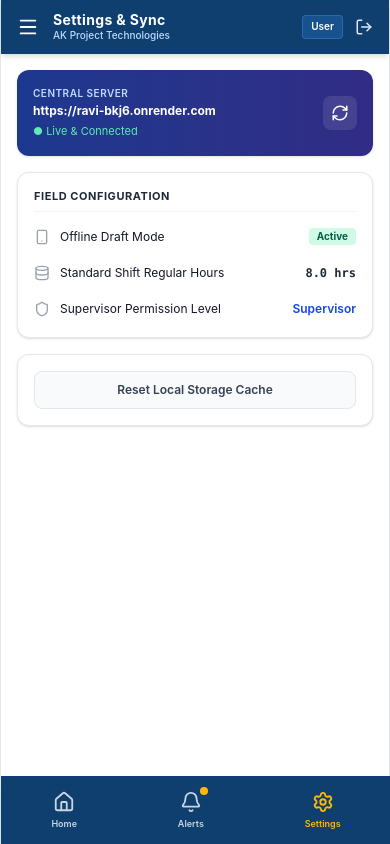
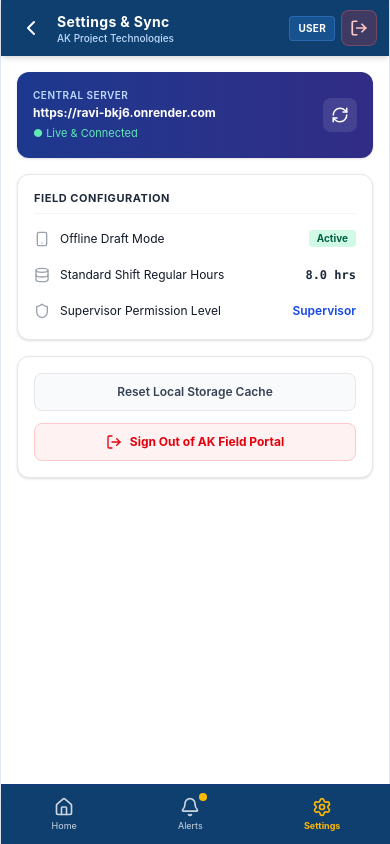
Before and after one commit to subashrajai1999-dotcom/ak-mobile-timesheet, a React (Vite) app: page /settings in a window 390 px wide. Built offline with nearby package versions, Linux system fonts and the light colour scheme; sample sign-in values are in the browser's storage.

Commit message:
feat: redesign mobile header with non-overlapping role badge & comfortable logout button, in-app sign out modal, and interactive login security Captcha

```diff
--- a/src/components/layout/MobileLayout.tsx
+++ b/src/components/layout/MobileLayout.tsx
@@ -1,6 +1,6 @@
-import React from "react";
+import React, { useState } from "react";
 import { useNavigate, useLocation } from "react-router-dom";
-import { Menu, LogOut, Home, Bell, Settings } from "lucide-react";
+import { Menu, LogOut, Home, Bell, Settings, ChevronLeft, AlertTriangle } from "lucide-react";
 import { getAuth, clearAuth } from "../../services/api";
 
 interface MobileLayoutProps {
@@ -15,16 +15,29 @@ export default function MobileLayout({
   const navigate = useNavigate();
   const location = useLocation();
   const user = getAuth();
+  const [showLogoutModal, setShowLogoutModal] = useState(false);
 
-  const handleLogout = () => {
-    if (window.confirm("Sign out of AK Field Portal?")) {
-      clearAuth();
-      navigate("/login", { replace: true });
-    }
+  const isHome = location.pathname === "/";
+
+  const handleConfirmLogout = () => {
+    setShowLogoutModal(false);
+    clearAuth();
+    navigate("/login", { replace: true });
   };
 
-  // Derive short role label
-  const roleLabel =
+  // Short role acronym & full label
+  const roleShort =
+    user?.role === "SUPERVISOR"
+      ? "SUP"
+      : user?.role === "SITE_ENGINEER"
+      ? "SE"
+      : user?.role === "PROJECT_MANAGER"
+      ? "PM"
+      : user?.role === "ADMIN"
+      ? "ADMIN"
+      : "USER";
+
+  const roleFull =
     user?.role === "SUPERVISOR"
       ? "Supervisor"
       : user?.role === "SITE_ENGINEER"
@@ -33,44 +46,54 @@ export default function MobileLayout({
       ? "Project Manager"
       : user?.role === "ADMIN"
       ? "Admin"
-      : user?.role || "User";
+      : user?.role || "Staff";
 
   return (
     <div className="min-h-screen bg-slate-900 flex justify-center">
       {/* Mobile Frame */}
       <div className="w-full max-w-md bg-white min-h-screen flex flex-col shadow-2xl relative border-x border-slate-200">
 
-        {/* Top Header Bar */}
-        <header className="bg-[#0f3f6e] text-white px-3 py-3 flex items-center justify-between sticky top-0 z-40 shadow-md">
-          <div className="flex items-center gap-2.5">
+        {/* Top Header Bar - Optimized for mobile width without overlapping */}
+        <header className="bg-[#0f3f6e] text-white px-3 py-2.5 flex items-center justify-between sticky top-0 z-40 shadow-md">
+          {/* Left section: Navigation + Title */}
+          <div className="flex items-center gap-2 min-w-0 flex-1">
             <button
-              onClick={() => navigate("/")}
-              className="p-1 hover:bg-white/10 rounded transition-colors"
-              title="Home"
+              type="button"
+              onClick={() => (isHome ? navigate("/") : navigate(-1))}
+              className="w-9 h-9 flex items-center justify-center hover:bg-white/10 active:bg-white/20 rounded-lg transition-colors flex-shrink-0"
+              title={isHome ? "Menu" : "Back"}
             >
-              <Menu size={22} />
+              {isHome ? <Menu size={22} /> : <ChevronLeft size={24} />}
             </button>
-            <div>
-              <h1 className="text-sm font-bold tracking-wide leading-none">{title}</h1>
-              <p className="text-[10px] text-blue-200 font-medium leading-tight mt-0.5">
+            <div className="min-w-0 flex-1">
+              <h1 className="text-sm font-bold tracking-wide leading-tight truncate">
+                {title}
+              </h1>
+              <p className="text-[10px] text-blue-200 font-medium leading-none truncate mt-0.5">
                 AK Project Technologies
               </p>
             </div>
           </div>
 
-          <div className="flex items-center gap-2 text-xs">
-            {/* Role Badge */}
-            <div className="flex items-center bg-[#17528e] px-2 py-1 rounded text-white font-semibold border border-blue-400/30 max-w-[90px]">
-              <span className="truncate text-[10px]">{roleLabel}</span>
+          {/* Right section: Role badge + Big Logout Button */}
+          <div className="flex items-center gap-1.5 flex-shrink-0 ml-2">
+            {/* Role Badge - Compact with full title tooltip */}
+            <div
+              className="bg-[#17528e] border border-blue-400/30 px-2 py-1 rounded text-white font-bold text-[10px] tracking-wide"
+              title={`Role: ${roleFull}`}
+            >
+              {roleShort}
             </div>
 
-            {/* Logout Icon */}
+            {/* Logout Button - Generous 38x38px touch target with high contrast */}
             <button
-              onClick={handleLogout}
-              className="p-1 text-slate-200 hover:text-red-300 transition-colors"
+              type="button"
+              onClick={() => setShowLogoutModal(true)}
+              className="w-9 h-9 flex items-center justify-center rounded-lg bg-red-500/20 hover:bg-red-500 active:bg-red-600 text-red-200 hover:text-white border border-red-400/30 transition-all cursor-pointer"
               title="Sign Out"
+              aria-label="Sign Out"
             >
-              <LogOut size={18} />
+              <LogOut size={18} strokeWidth={2.3} />
             </button>
           </div>
         </header>
@@ -81,39 +104,73 @@ export default function MobileLayout({
         </main>
 
         {/* Fixed Bottom Navigation */}
-        <nav className="fixed bottom-0 w-full max-w-md bg-[#0f3f6e] text-white border-t border-blue-900/50 flex items-center justify-around py-2.5 z-40 shadow-lg">
+        <nav className="fixed bottom-0 w-full max-w-md bg-[#0f3f6e] text-white border-t border-blue-900/50 flex items-center justify-around py-2 z-40 shadow-lg">
           <button
+            type="button"
             onClick={() => navigate("/")}
-            className={`flex flex-col items-center gap-1 py-1 px-4 transition-colors ${
-              location.pathname === "/" ? "text-amber-400" : "text-slate-300 hover:text-white"
+            className={`flex flex-col items-center gap-0.5 py-1 px-4 transition-colors ${
+              location.pathname === "/" ? "text-amber-400 font-bold" : "text-slate-300 hover:text-white"
             }`}
           >
-            <Home size={22} />
-            <span className="text-[9px] font-semibold">Home</span>
+            <Home size={20} />
+            <span className="text-[9px]">Home</span>
           </button>
 
           <button
+            type="button"
             onClick={() => navigate("/approvals")}
-            className={`flex flex-col items-center gap-1 py-1 px-4 relative transition-colors ${
-              location.pathname === "/approvals" ? "text-amber-400" : "text-slate-300 hover:text-white"
+            className={`flex flex-col items-center gap-0.5 py-1 px-4 relative transition-colors ${
+              location.pathname === "/approvals" ? "text-amber-400 font-bold" : "text-slate-300 hover:text-white"
             }`}
           >
-            <Bell size={22} />
-            <span className="text-[9px] font-semibold">Alerts</span>
+            <Bell size={20} />
+            <span className="text-[9px]">Alerts</span>
             <span className="absolute top-0 right-3 w-2 h-2 bg-amber-400 rounded-full" />
           </button>
 
           <button
+            type="button"
             onClick={() => navigate("/settings")}
-            className={`flex flex-col items-center gap-1 py-1 px-4 transition-colors ${
-              location.pathname === "/settings" ? "text-amber-400" : "text-slate-300 hover:text-white"
+            className={`flex flex-col items-center gap-0.5 py-1 px-4 transition-colors ${
+              location.pathname === "/settings" ? "text-amber-400 font-bold" : "text-slate-300 hover:text-white"
             }`}
           >
-            <Settings size={22} />
-            <span className="text-[9px] font-semibold">Settings</span>
+            <Settings size={20} />
+            <span className="text-[9px]">Settings</span>
           </button>
         </nav>
       </div>
+
+      {/* In-App Logout Confirmation Modal (replaces browser confirm dialog) */}
+      {showLogoutModal && (
+        <div className="fixed inset-0 z-50 flex items-center justify-center p-4 bg-black/60 backdrop-blur-xs animate-fade-in">
+          <div className="bg-white rounded-2xl max-w-xs w-full p-5 shadow-2xl border border-gray-100 text-center animate-scale-up">
+            <div className="w-12 h-12 rounded-full bg-red-100 text-red-600 flex items-center justify-center mx-auto mb-3">
+              <AlertTriangle size={24} />
+            </div>
+            <h3 className="text-base font-bold text-gray-900">Sign Out</h3>
+            <p className="text-xs text-gray-500 mt-1 mb-5">
+              Are you sure you want to sign out of AK Field Portal?
+            </p>
+            <div className="grid grid-cols-2 gap-2.5">
+              <button
+                type="button"
+                onClick={() => setShowLogoutModal(false)}
+                className="py-2.5 px-3 rounded-xl border border-gray-200 text-gray-700 font-semibold text-xs hover:bg-gray-50 active:bg-gray-100 transition-colors"
+              >
+                Cancel
+              </button>
+              <button
+                type="button"
+                onClick={handleConfirmLogout}
+                className="py-2.5 px-3 rounded-xl bg-red-600 hover:bg-red-700 active:bg-red-800 text-white font-bold text-xs shadow-md shadow-red-600/20 transition-all"
+              >
+                Sign Out
+              </button>
+            </div>
+          </div>
+        </div>
+      )}
     </div>
   );
 }
--- a/src/pages/LoginPage.tsx
+++ b/src/pages/LoginPage.tsx
@@ -1,23 +1,58 @@
-import { useState, type FormEvent } from "react";
+import { useState, useEffect, type FormEvent } from "react";
 import { useNavigate } from "react-router-dom";
 import { loginApi, saveAuth } from "../services/api";
-import { Lock, Mail, Eye, EyeOff, Loader2 } from "lucide-react";
+import { Lock, Mail, Eye, EyeOff, Loader2, RotateCw, ShieldCheck } from "lucide-react";
+
+// Generate a random 5-character alphanumeric captcha
+function generateCaptcha(): string {
+  const chars = "23456789ABCDEFGHJKLMNPQRSTUVWXYZ"; // exclude 0, O, 1, I for clarity
+  let result = "";
+  for (let i = 0; i < 5; i++) {
+    result += chars.charAt(Math.floor(Math.random() * chars.length));
+  }
+  return result;
+}
 
 export default function LoginPage() {
   const navigate = useNavigate();
   const [email, setEmail] = useState("");
   const [password, setPassword] = useState("");
   const [showPwd, setShowPwd] = useState(false);
+  const [captchaCode, setCaptchaCode] = useState("");
+  const [captchaInput, setCaptchaInput] = useState("");
   const [loading, setLoading] = useState(false);
   const [error, setError] = useState("");
 
+  useEffect(() => {
+    refreshCaptcha();
+  }, []);
+
+  const refreshCaptcha = () => {
+    setCaptchaCode(generateCaptcha());
+    setCaptchaInput("");
+  };
+
   const handleLogin = async (e: FormEvent) => {
     e.preventDefault();
+    setError("");
+
     if (!email.trim() || !password.trim()) {
       setError("Please enter your email and password.");
       return;
     }
-    setError("");
+
+    if (!captchaInput.trim()) {
+      setError("Please enter the Captcha code shown.");
+      return;
+    }
+
+    // Case-insensitive captcha comparison
+    if (captchaInput.trim().toUpperCase() !== captchaCode.toUpperCase()) {
+      setError("Incorrect Captcha. Please enter the new code shown.");
+      refreshCaptcha();
+      return;
+    }
+
     setLoading(true);
     try {
       const user = await loginApi(email.trim(), password.trim());
@@ -29,6 +64,7 @@ export default function LoginPage() {
         err?.response?.data?.error ||
         "Login failed. Check your credentials.";
       setError(msg);
+      refreshCaptcha(); // refresh captcha on failed login
     } finally {
       setLoading(false);
     }
@@ -39,79 +75,150 @@ export default function LoginPage() {
       <div className="w-full max-w-sm">
 
         {/* AK Logo / Header Block */}
-        <div className="bg-[#0f3f6e] rounded-2xl px-6 pt-10 pb-8 text-white text-center shadow-2xl mb-6">
+        <div className="bg-[#0f3f6e] rounded-2xl px-6 pt-8 pb-7 text-white text-center shadow-2xl mb-4 border border-blue-800/40">
           {/* AK Logo */}
-          <div className="w-20 h-20 mx-auto rounded-2xl bg-white/10 border-2 border-white/20 flex items-center justify-center mb-4 shadow-inner">
-            <span className="text-3xl font-black tracking-tight text-white">AK</span>
+          <div className="w-16 h-16 mx-auto rounded-2xl bg-white/10 border-2 border-white/20 flex items-center justify-center mb-3 shadow-inner">
+            <span className="text-2xl font-black tracking-tight text-white">AK</span>
           </div>
 
-          <h1 className="text-lg font-bold tracking-wide">AK Field Portal</h1>
-          <p className="text-blue-200 text-xs mt-1 font-medium">
+          <h1 className="text-base font-bold tracking-wide">AK Field Portal</h1>
+          <p className="text-blue-200 text-[11px] mt-0.5 font-medium">
             Time & Attendance · Site Management
           </p>
 
-          <div className="mt-6 text-left space-y-4">
-            {/* Email */}
+          <form onSubmit={handleLogin} className="mt-5 text-left space-y-3.5">
+            {/* Field 1: Work Email */}
+            <div>
+              <label className="block text-[10px] uppercase font-bold text-blue-200 tracking-wider mb-1">
+                Email Address
+              </label>
               <div className="relative">
                 <div className="absolute left-3 top-1/2 -translate-y-1/2 text-blue-300">
                   <Mail size={16} />
                 </div>
                 <input
                   type="email"
-                placeholder="Work Email"
+                  placeholder="e.g. user@akpt.ae"
                   value={email}
                   onChange={(e) => setEmail(e.target.value)}
                   autoComplete="email"
-                className="w-full bg-white/10 border border-white/20 rounded-xl pl-9 pr-4 py-3 text-sm text-white placeholder-blue-300 focus:outline-none focus:border-white/60 focus:bg-white/15 transition"
+                  className="w-full bg-white/10 border border-white/20 rounded-xl pl-9 pr-4 py-2.5 text-xs text-white placeholder-blue-300/70 focus:outline-none focus:border-white/60 focus:bg-white/15 transition"
                 />
               </div>
+            </div>
 
-            {/* Password */}
+            {/* Field 2: Password */}
+            <div>
+              <label className="block text-[10px] uppercase font-bold text-blue-200 tracking-wider mb-1">
+                Password
+              </label>
               <div className="relative">
                 <div className="absolute left-3 top-1/2 -translate-y-1/2 text-blue-300">
                   <Lock size={16} />
                 </div>
                 <input
                   type={showPwd ? "text" : "password"}
-                placeholder="Password"
+                  placeholder="••••••••"
                   value={password}
                   onChange={(e) => setPassword(e.target.value)}
                   autoComplete="current-password"
-                className="w-full bg-white/10 border border-white/20 rounded-xl pl-9 pr-10 py-3 text-sm text-white placeholder-blue-300 focus:outline-none focus:border-white/60 focus:bg-white/15 transition"
+                  className="w-full bg-white/10 border border-white/20 rounded-xl pl-9 pr-10 py-2.5 text-xs text-white placeholder-blue-300/70 focus:outline-none focus:border-white/60 focus:bg-white/15 transition"
                 />
                 <button
                   type="button"
                   onClick={() => setShowPwd((v) => !v)}
-                className="absolute right-3 top-1/2 -translate-y-1/2 text-blue-300 hover:text-white"
+                  className="absolute right-3 top-1/2 -translate-y-1/2 text-blue-300 hover:text-white cursor-pointer"
+                  title={showPwd ? "Hide password" : "Show password"}
                 >
                   {showPwd ? <EyeOff size={16} /> : <Eye size={16} />}
                 </button>
               </div>
             </div>
 
+            {/* Field 3: Visual Captcha */}
+            <div>
+              <label className="block text-[10px] uppercase font-bold text-blue-200 tracking-wider mb-1">
+                Security Captcha
+              </label>
+
+              <div className="flex items-center gap-2 mb-2">
+                {/* Styled Captcha Display Box with strike lines and random slant */}
+                <div
+                  className="flex-1 bg-gradient-to-r from-slate-800 via-blue-950 to-slate-900 border border-blue-400/40 rounded-xl py-2 px-3 flex items-center justify-around select-none relative overflow-hidden shadow-inner"
+                  style={{
+                    backgroundImage: `radial-gradient(circle at 50% 50%, rgba(255,255,255,0.08) 1px, transparent 1px)`,
+                    backgroundSize: "6px 6px",
+                  }}
+                  title="Captcha Code"
+                >
+                  {/* Decorative diagonal strike lines */}
+                  <div className="absolute inset-0 pointer-events-none opacity-20 bg-[linear-gradient(45deg,transparent_45%,#fff_49%,#fff_51%,transparent_55%)]" />
+
+                  {captchaCode.split("").map((ch, idx) => {
+                    const rotations = ["-rotate-6", "rotate-3", "-rotate-2", "rotate-6", "-rotate-4"];
+                    const colors = ["text-amber-300", "text-emerald-300", "text-cyan-300", "text-pink-300", "text-yellow-200"];
+                    return (
+                      <span
+                        key={idx}
+                        className={`text-base font-black font-mono tracking-wider ${rotations[idx % rotations.length]} ${colors[idx % colors.length]} drop-shadow-md`}
+                      >
+                        {ch}
+                      </span>
+                    );
+                  })}
+                </div>
+
+                {/* Refresh Captcha Button */}
+                <button
+                  type="button"
+                  onClick={refreshCaptcha}
+                  className="h-9 w-9 flex items-center justify-center rounded-xl bg-white/10 hover:bg-white/20 active:bg-white/30 text-blue-200 hover:text-white border border-white/20 transition cursor-pointer flex-shrink-0"
+                  title="Generate new Captcha"
+                  aria-label="Refresh Captcha"
+                >
+                  <RotateCw size={16} />
+                </button>
+              </div>
+
+              {/* Captcha Input */}
+              <div className="relative">
+                <div className="absolute left-3 top-1/2 -translate-y-1/2 text-blue-300">
+                  <ShieldCheck size={16} />
+                </div>
+                <input
+                  type="text"
+                  placeholder="Enter Captcha Code"
+                  value={captchaInput}
+                  onChange={(e) => setCaptchaInput(e.target.value)}
+                  maxLength={5}
+                  className="w-full bg-white/10 border border-white/20 rounded-xl pl-9 pr-4 py-2.5 text-xs text-white uppercase font-mono tracking-widest placeholder-blue-300/70 focus:outline-none focus:border-white/60 focus:bg-white/15 transition"
+                />
+              </div>
+            </div>
+
             {/* Error Message */}
             {error && (
-            <div className="mt-3 bg-red-500/20 border border-red-400/40 text-red-200 text-xs font-semibold rounded-lg px-3 py-2 text-left">
+              <div className="bg-red-500/20 border border-red-400/40 text-red-200 text-xs font-semibold rounded-lg px-3 py-2 text-left">
                 ⚠ {error}
               </div>
             )}
 
-          {/* Login Button */}
+            {/* Submit Button */}
             <button
-            type="button"
-            onClick={handleLogin}
+              type="submit"
               disabled={loading}
-            className="mt-5 w-full bg-amber-500 hover:bg-amber-400 active:bg-amber-600 text-white font-bold py-3 rounded-xl text-sm tracking-wide shadow-lg transition-all flex items-center justify-center gap-2 disabled:opacity-60"
+              className="mt-4 w-full bg-amber-500 hover:bg-amber-400 active:bg-amber-600 text-white font-bold py-2.5 rounded-xl text-xs tracking-wider shadow-lg transition-all flex items-center justify-center gap-2 disabled:opacity-60 cursor-pointer"
             >
               {loading ? (
                 <>
-                <Loader2 size={16} className="animate-spin" />
-                Signing In…
+                  <Loader2 size={15} className="animate-spin" />
+                  Verifying…
                 </>
               ) : (
                 "SIGN IN"
               )}
             </button>
+          </form>
         </div>
 
         {/* Footer */}
--- a/src/pages/SettingsPage.tsx
+++ b/src/pages/SettingsPage.tsx
@@ -1,9 +1,18 @@
 import MobileLayout from "../components/layout/MobileLayout";
-import { getAuth } from "../services/api";
-import { RefreshCw, Database, Smartphone, Shield } from "lucide-react";
+import { getAuth, clearAuth } from "../services/api";
+import { RefreshCw, Database, Smartphone, Shield, LogOut } from "lucide-react";
+import { useNavigate } from "react-router-dom";
 
 export default function SettingsPage() {
+  const navigate = useNavigate();
   const user = getAuth();
+
+  const handleLogout = () => {
+    if (window.confirm("Do you want to sign out of AK Field Portal?")) {
+      clearAuth();
+      navigate("/login", { replace: true });
+    }
+  };
   const handleClearCache = () => {
     if (window.confirm("Reset local offline timesheet drafts?")) {
       localStorage.removeItem("ak_timesheets_data");
@@ -67,14 +76,22 @@ export default function SettingsPage() {
           </div>
         </div>
 
-        {/* Cache Management */}
-        <div className="bg-white rounded-xl border border-gray-200 p-4 shadow-sm space-y-2.5">
+        {/* Cache Management & Sign Out */}
+        <div className="bg-white rounded-xl border border-gray-200 p-4 shadow-sm space-y-3">
           <button
             onClick={handleClearCache}
             className="w-full text-center py-2.5 bg-gray-50 hover:bg-gray-100 text-gray-700 text-xs font-semibold rounded-lg border border-gray-200 transition-colors"
           >
             Reset Local Storage Cache
           </button>
+
+          <button
+            onClick={handleLogout}
+            className="w-full text-center py-2.5 bg-red-50 hover:bg-red-100 text-red-600 font-bold text-xs rounded-lg border border-red-200 flex items-center justify-center gap-2 transition-colors cursor-pointer"
+          >
+            <LogOut size={16} />
+            <span>Sign Out of AK Field Portal</span>
+          </button>
         </div>
       </div>
     </MobileLayout>
```
Lines whose indentation alone changed are shown as unchanged.
